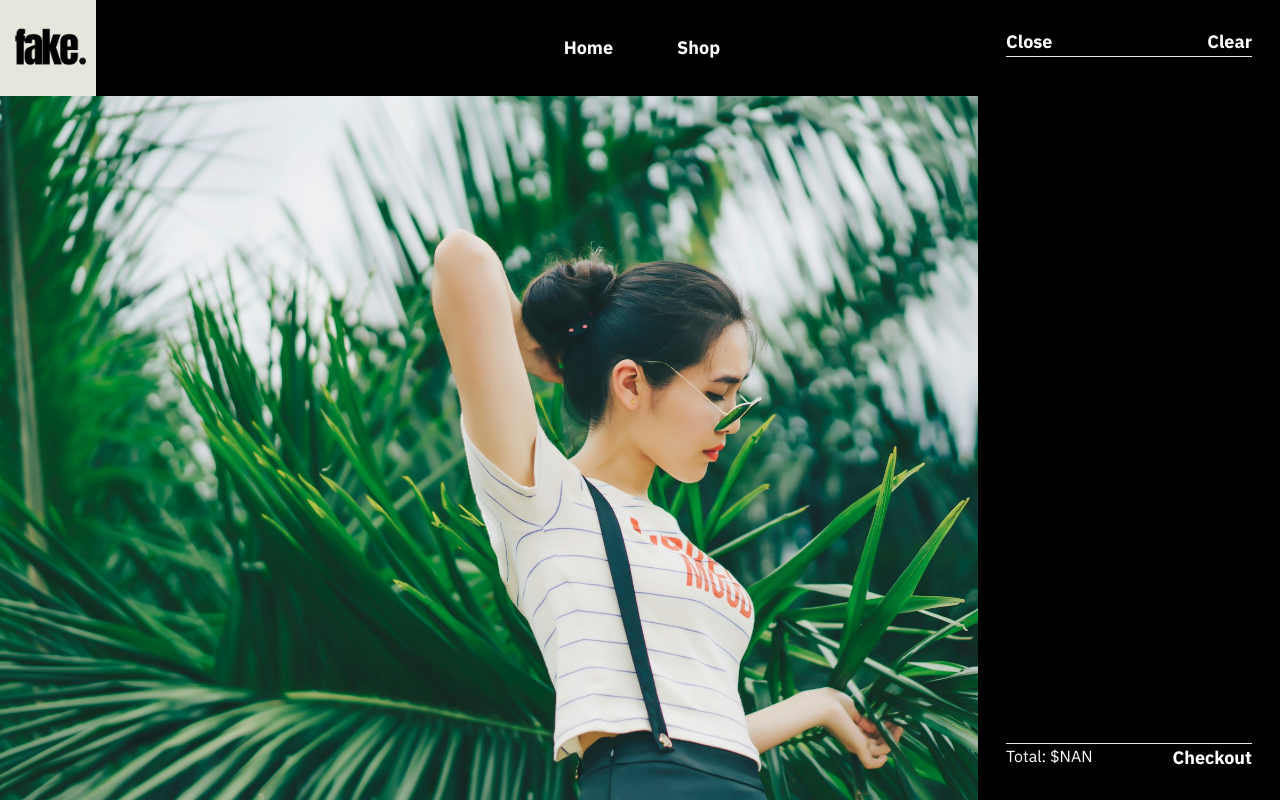
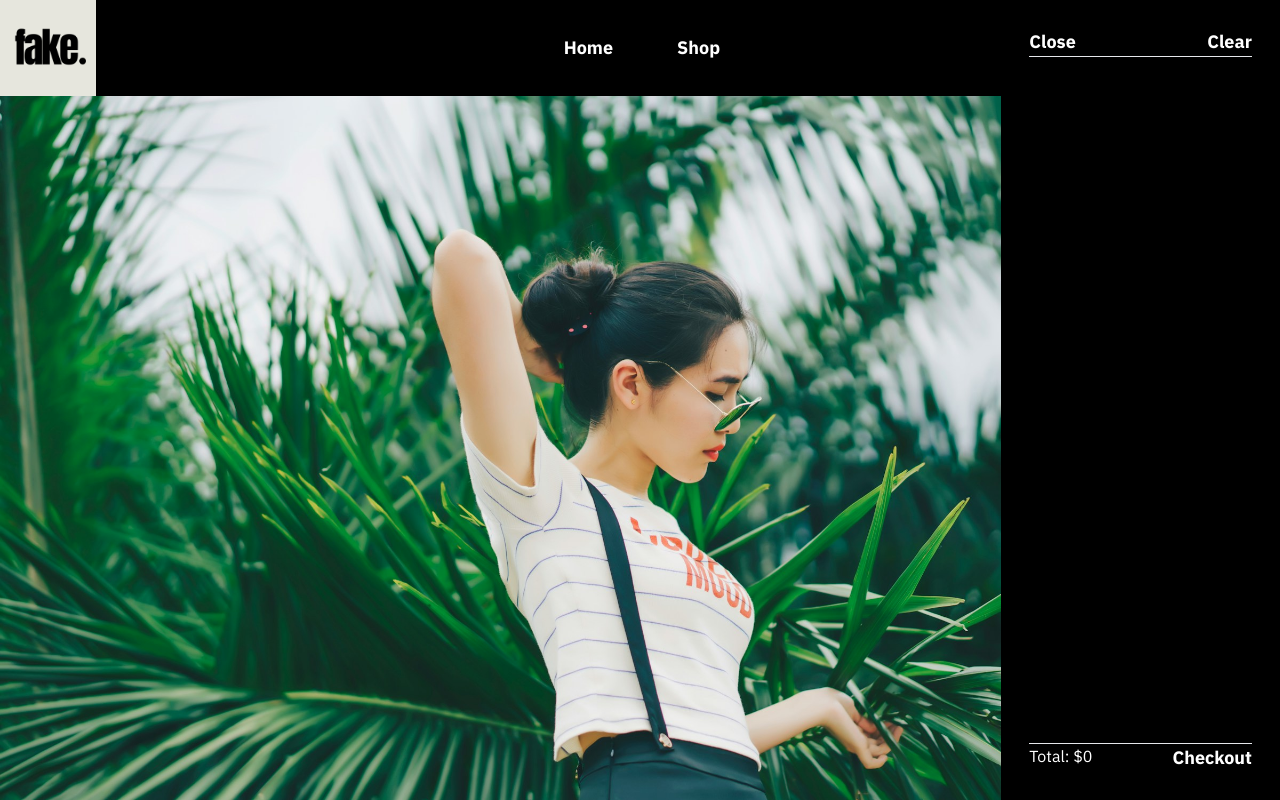
Before and after one commit to CCeph/fake-clothing-store, a React (Vite) app: page / in a window 1280 px wide. Both pictures are taken after a click on the button "Cart". Built offline with nearby package versions, Linux system fonts and the light colour scheme.

Commit message:
Total counts total price of items in cart

```diff
--- a/src/Components/Cart.jsx
+++ b/src/Components/Cart.jsx
@@ -22,6 +22,12 @@ export default function Cart({
       ></CartItem>
     );
   });
+
+  const totalPrice = cartItems.reduce(
+    (accumulator, currentItem) =>
+      accumulator + currentItem.price * currentItem.count,
+    0,
+  );
 
   return (
     <aside
@@ -49,7 +55,7 @@ export default function Cart({
       <div className="flex-1 overflow-auto">{itemsList}</div>
       <hr />
       <div className="flex justify-between gap-20">
-        <p>Total: $NAN</p>
+        <p>Total: ${totalPrice}</p>
         <button className="text-lg font-bold">Checkout</button>
       </div>
     </aside>
```
